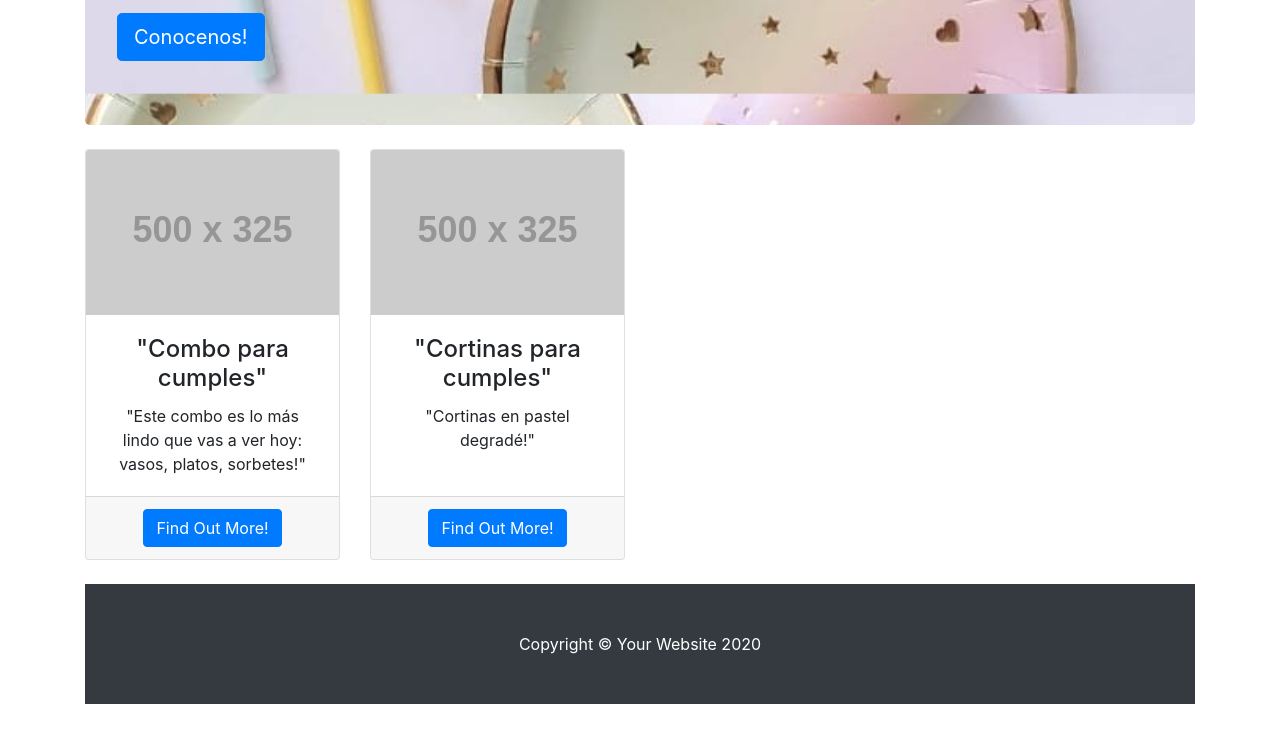
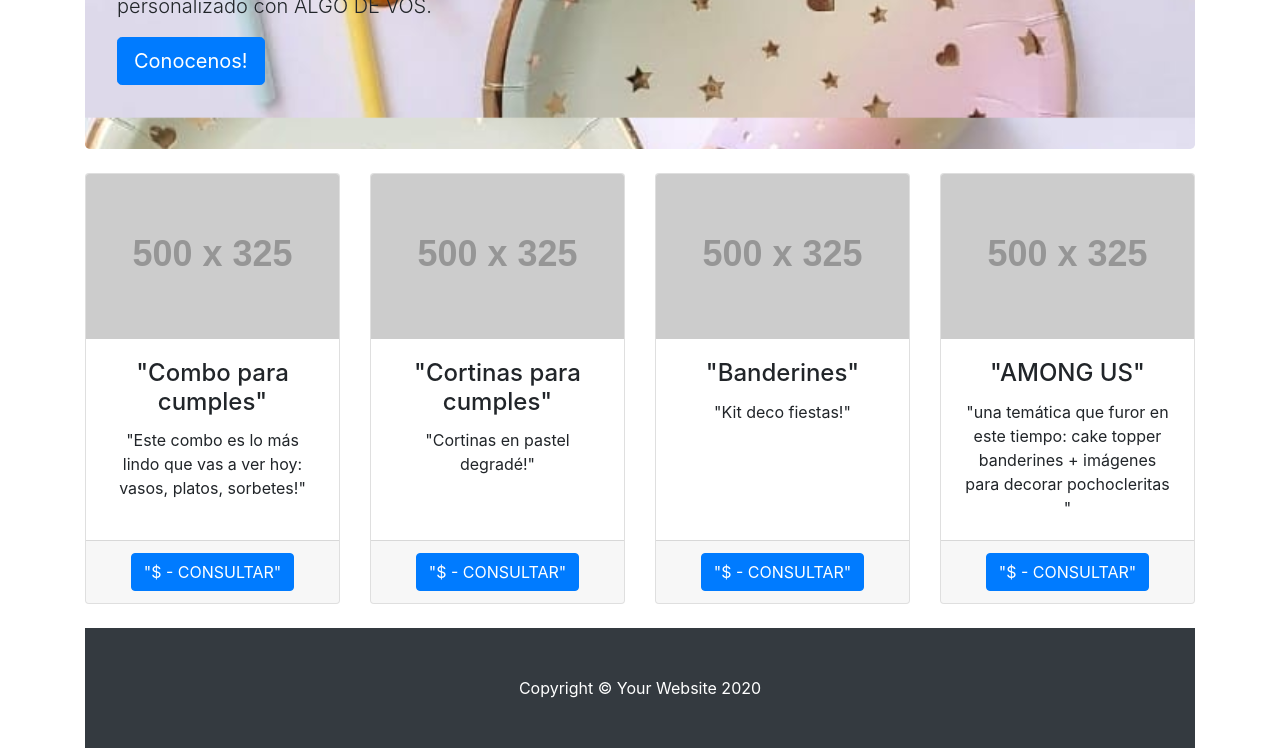
Before and after one commit to LucianoFernandez33/Algo-de-Vos-, a website: page index.html in a window 1280 px wide. Shown: the part 331-1079 px from the top of the page. Before the commit the page ends 1035 px from the top, so only its background shows below. Drawn offline with Linux system fonts and the light colour scheme; placeholder pictures from the web are drawn by us.

Commit message:
modificando js

```diff
--- a/index.html
+++ b/index.html
@@ -18,6 +18,7 @@
 
   <!--Hoja de estilo propia-->
   <link rel="stylesheet" href="style.css">
+  <link rel="icon" href="img/logo.png">i
 
 
 </head>
--- a/javascript.js
+++ b/javascript.js
@@ -24,10 +24,30 @@ let productoDos = new producto (
     3,
     //img.src = 'img/cortinas .jpg',
 )
+let productoTres = new producto (
+    "Banderines",
+    "Kit deco fiestas!",
+    "$ - CONSULTAR",
+    1,
+    //img.src = 'img/cortinas .jpg',
+)
+let productoCuatro = new producto (
+    "AMONG US",
+    "una temática que furor en este tiempo: cake topper banderines + imágenes para decorar pochocleritas ",
+    "$ - CONSULTAR",
+    3,
+    //img.src = 'img/cortinas .jpg',
+)
+
+//let imagen1 = new Image(400, 600);
+//imagen1.src = 'img/cortinas.jpg';
+//document.body.appendChild(imagen1);
 
 let baseDeDatos = [
     productoUno,
     productoDos,
+    productoTres,
+    productoCuatro,
 ];
 
 let aux = ``;
@@ -43,7 +63,7 @@ let aux = ``;
             <p class="card-text">"${baseDeDatos[i].descripcion}"</p>
           </div>
           <div class="card-footer">
-            <a href="#" class="btn btn-primary">Find Out More!</a>
+            <a href="#" class="btn btn-primary">"${baseDeDatos[i].precio}"</a>
           </div>
         </div>
       </div>`;
```
